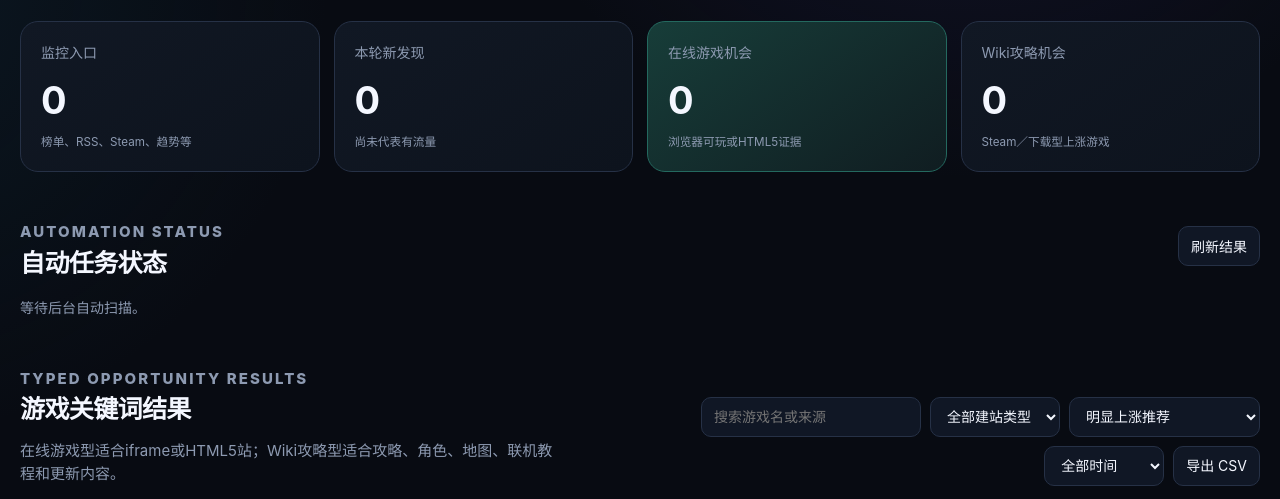
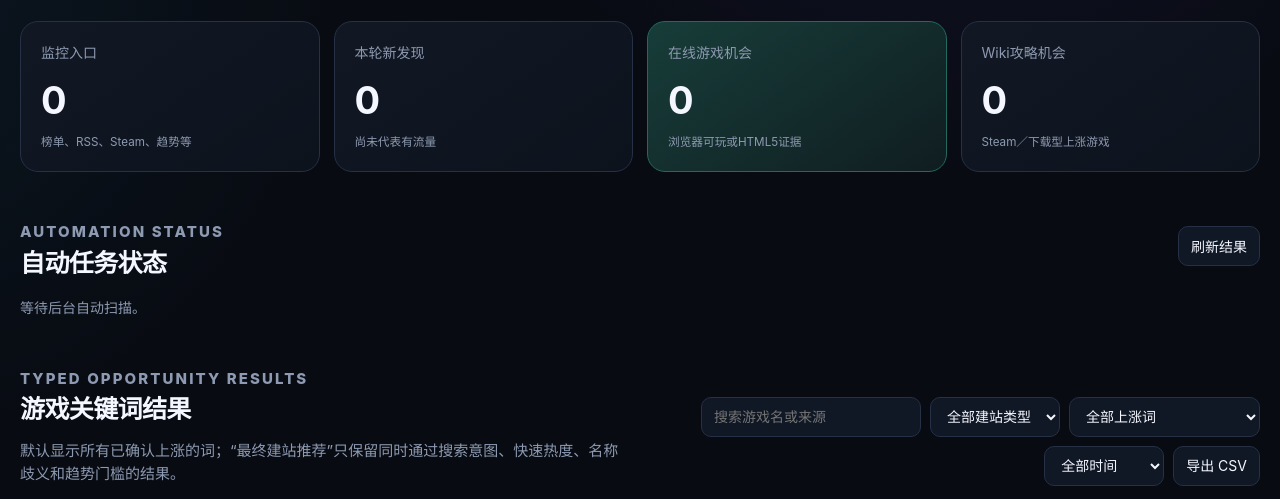
Before and after one commit to cksmct/GameRadar, a website: page index.html in a window 1280 px wide. Shown: the part 222-721 px from the top of the page. Drawn offline with Linux system fonts and the light colour scheme; no server answers.

Commit message:
ux: separate rising candidates from final recommendations

```diff
--- a/index.html
+++ b/index.html
@@ -43,7 +43,7 @@
         <div>
           <p class="eyebrow">TYPED OPPORTUNITY RESULTS</p>
           <h2>游戏关键词结果</h2>
-          <p>在线游戏型适合iframe或HTML5站；Wiki攻略型适合攻略、角色、地图、联机教程和更新内容。</p>
+          <p>默认显示所有已确认上涨的词；“最终建站推荐”只保留同时通过搜索意图、快速热度、名称歧义和趋势门槛的结果。</p>
         </div>
         <div class="filters">
           <input id="searchInput" type="search" placeholder="搜索游戏名或来源" />
@@ -54,7 +54,8 @@
             <option value="pending">类型待确认</option>
           </select>
           <select id="recommendationFilter">
-            <option value="recommended">明显上涨推荐</option>
+            <option value="trend-rising">全部上涨词</option>
+            <option value="recommended">最终建站推荐</option>
             <option value="fast-pass">快速层通过</option>
             <option value="trend-pending">等待Trends验证</option>
             <option value="independent">美国上涨·适合独立站</option>
@@ -91,6 +92,6 @@
     <footer>Game Name Radar · 在线游戏型仍需人工确认iframe权限；Wiki攻略型需检查精确域名与现有攻略站竞争。</footer>
   </main>
   <div id="toast" class="toast" role="status"></div>
-  <script type="module" src="/app.js"></script>
+  <script type="module" src="/app.js?v=10"></script>
 </body>
 </html>
```
